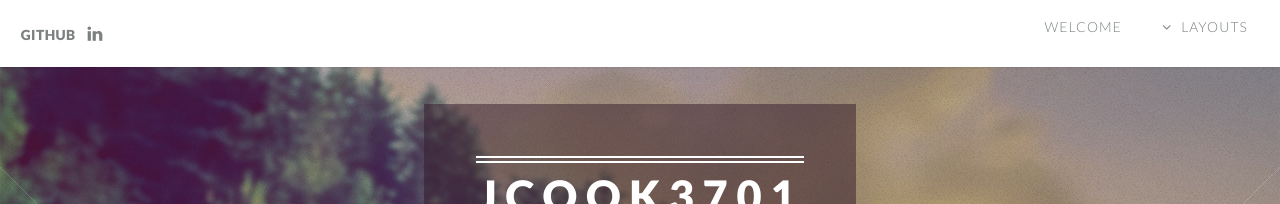
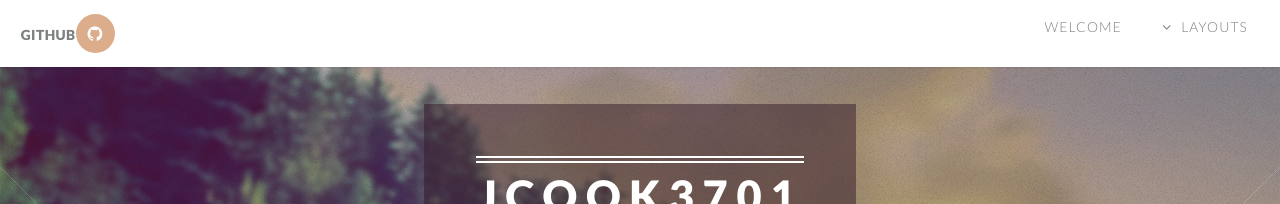
Before and after one commit to jcook3701/jcook3701.github.io, a Jekyll site: the page built from index.html, in a window 1280 px wide. Shown: the top 204 px of the page. Built offline with Jekyll 4.4.1, drawn with Linux system fonts in a browser that asks for light colours.

```diff
--- a/_includes/header.html
+++ b/_includes/header.html
@@ -1,5 +1,5 @@
 <header id="header">
-  <h1 id="logo"><a href="https://github.com/jcook3701">Github</a><i class="icon circle fa-linkedin"></i></h1>
+  <h1 id="logo"><a href="https://github.com/jcook3701">Github</a><i class="icon circle fa-github"></i></h1>
   <nav id="nav">
     <ul>
       <li><a href="/">Welcome</a></li>
```
